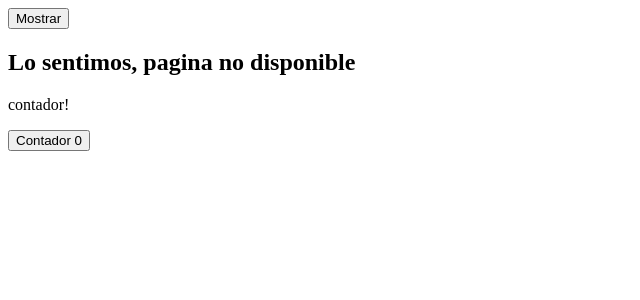
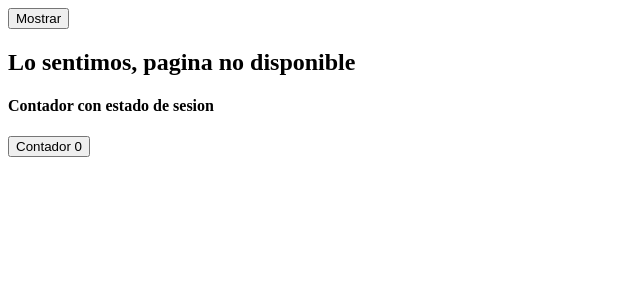
Before and after one commit to lennin-developer/angular-app17, an Angular app in the folder angular-app/: page / in a window 1280 px wide. Shown: the top 300 px of the page, without its empty margins (0-640 px from the left). Built offline with nearby package versions, Linux system fonts and the light colour scheme.

Commit message:
Passing data from parent to child compoment using @Input

```diff
--- a/angular-app/src/app/app.component.html
+++ b/angular-app/src/app/app.component.html
@@ -29,7 +29,7 @@
   <h2>Lo sentimos, pagina no disponible</h2>
 }
 
-<app-counter></app-counter>
+<app-counter [title]="subtitle"></app-counter>
 
 
 
--- a/angular-app/src/app/app.component.ts
+++ b/angular-app/src/app/app.component.ts
@@ -6,13 +6,14 @@
 @Component({
   selector: 'app-root',
   standalone: true,
-  imports: [CounterComponent,RouterOutlet], //CommonModule es requerido cuando en nuestro html usamos las direvtivas ngIf, ngFor, etc
+  imports: [CounterComponent, RouterOutlet], //CommonModule es requerido cuando en nuestro html usamos las direvtivas ngIf, ngFor, etc
   templateUrl: './app.component.html',
   styleUrl: './app.component.css',
 })
 export class AppComponent {
   title: string = 'Hola Mundo Angular';
   users: string[] = ['Mishel', 'Lennin', 'Pilar'];
+  subtitle: string = 'Contador con estado de sesion';
 
   visible: boolean = false;
 
--- a/angular-app/src/app/counter/counter.component.html
+++ b/angular-app/src/app/counter/counter.component.html
@@ -1,3 +1,3 @@
-<p>contador!</p>
+<h4> {{title}} </h4>
 
 <button (click)="setCounter()">Contador {{counter}} </button>
--- a/angular-app/src/app/counter/counter.component.ts
+++ b/angular-app/src/app/counter/counter.component.ts
@@ -1,4 +1,4 @@
-import { Component, OnInit } from '@angular/core';
+import { Component, Input, OnInit } from '@angular/core';
 
 @Component({
   selector: 'app-counter',
@@ -9,6 +9,7 @@
 export class CounterComponent implements OnInit {
 
   counter:number = 0;
+  @Input() title!:string;
 
   ngOnInit(): void {
     //localStorage es persistente, sessionStorage no, es decir localStorage se mantiene aunque cerremos el navegador, sessionStorage no
```
